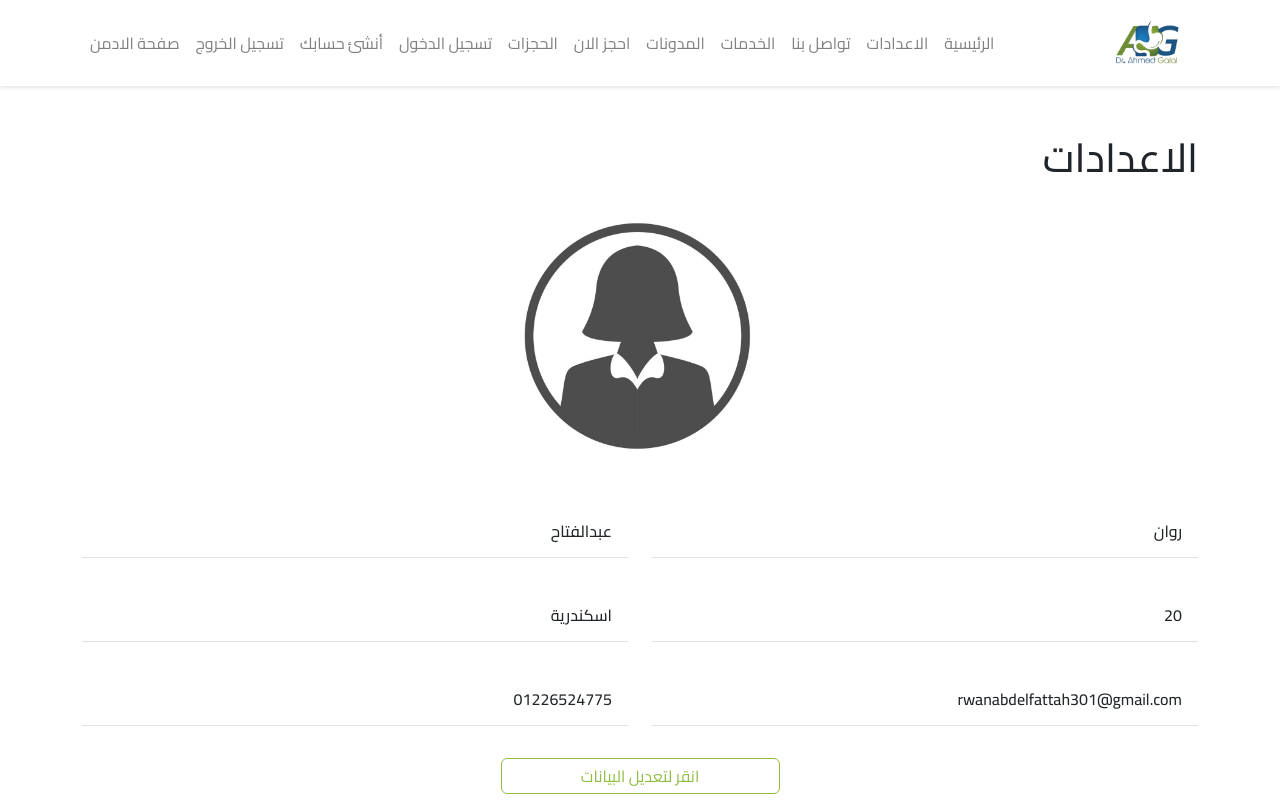
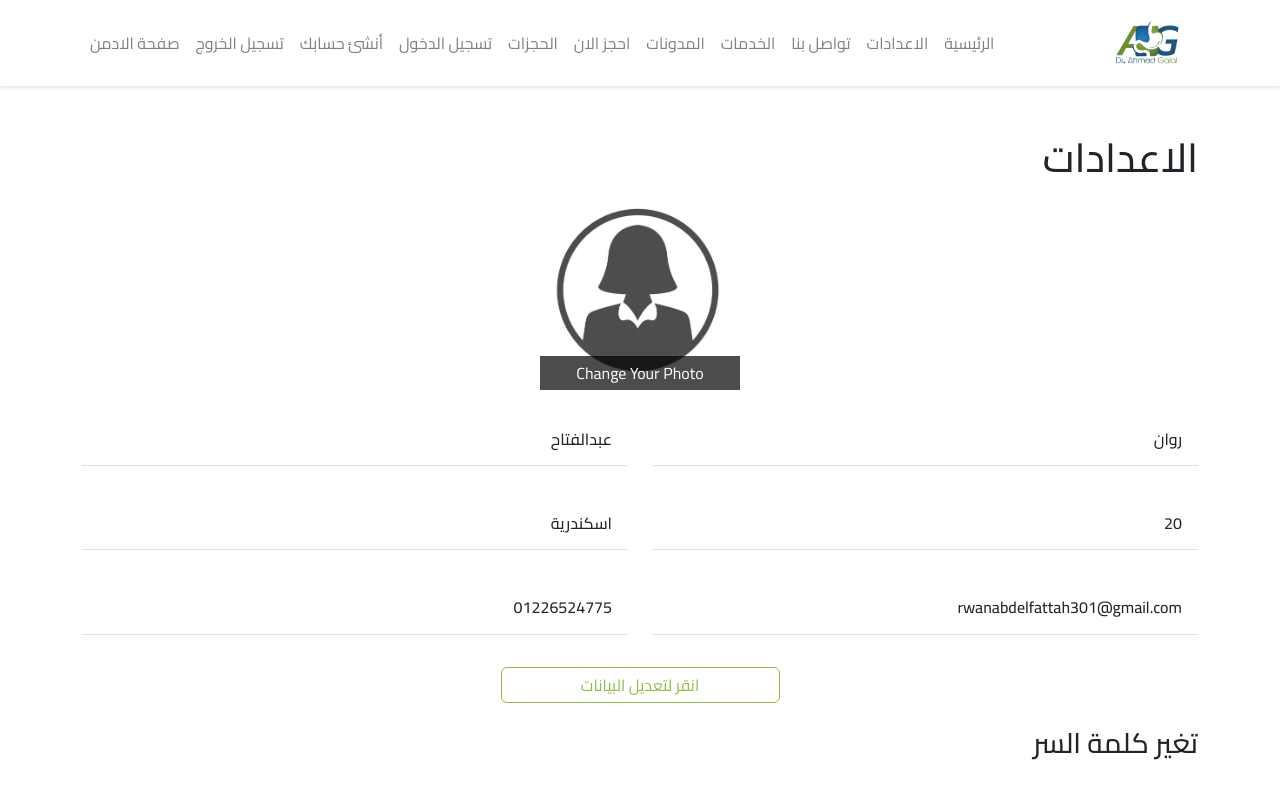
Before and after one commit to Alahly-hospital/ahmed-galal, a Next.js app: page /settings in a window 1280 px wide. Shown: the top 800 px of the page. Built offline with nearby package versions, Linux system fonts and the light colour scheme.

Commit message:
photo setting

```diff
--- a/app/settings/page.js
+++ b/app/settings/page.js
@@ -14,6 +14,7 @@ import {
   AiTwotoneCalendar,
   AiTwotoneHome,
 } from "react-icons/ai";
+import { BiCloudUpload } from "react-icons/bi";
 
 export default function Settings() {
   const [passwordchange, setPasswordchange] = useState(false);
@@ -85,6 +86,9 @@ export default function Settings() {
     validationSchema,
     onSubmit: updateInfo,
   });
+  const [selectImage, setSelectImage] = useState("");
+  const [selectedFile, setSelectedFile] = useState();
+
   return (
     <>
       <NavbarHeader />
@@ -92,44 +96,78 @@ export default function Settings() {
         <h1>الاعدادات </h1>
         <form onSubmit={formik.updateInfo}>
           <div className="row">
-            <div className="  d-flex justify-content-center   ">
-              <img src={profile.src} className="w-25" />
+            <label>
+              <div className="  d-flex justify-content-center  cursor-pointer">
+                <input
+                  type="file"
+                  hidden
+                  onChange={({ target }) => {
+                    if (target.files) {
+                      const file = target?.files[0];
+                      setSelectImage(URL.createObjectURL(file));
+                      setSelectedFile(file);
+                    }
+                  }}
+                />
+
+                {selectImage ? (
+                  <img
+                    src={selectImage}
+                    className=" rounded-circle"
+                    width={200}
+                    height={200}
+                  />
+                ) : (
+                  <>
+                    {" "}
+                    <div className="profile-container">
+                      <img
+                        src={profile.src}
+                        width={200}
+                        height={200}
+                        alt="User Profile Photo"
+                        className="profile-photo"
+                      />
+                      <div className="text-layer">Change Your Photo</div>
                     </div>
+                  </>
+                )}
+              </div>
+            </label>
+
             {userData.map((user) => {
               return (
                 <>
-                {!changeInput ?
+                  {!changeInput ? (
                     <>
                       <div className="col-md-6 mt-4  ">
                         <h6 className=" p-3 border-bottom">{user.fname}</h6>
-
                       </div>
                       <div className="col-md-6 mt-4   ">
                         <h6 className=" p-3 border-bottom ">{user.lname}</h6>
-
                       </div>
                       <div className="col-md-6 mt-4  ">
                         <h6 className=" p-3 border-bottom ">{user.age}</h6>
-
                       </div>
                       <div className="col-md-6 mt-4 ">
                         <h6 className=" p-3  border-bottom ">{user.country}</h6>
-
                       </div>
                       <div className="col-md-6 mt-4  ">
                         <h6 className=" p-3 border-bottom ">{user.email}</h6>
-
                       </div>
                       <div className="col-md-6 mt-4 ">
                         <h6 className=" p-3 border-bottom ">{user.phone}</h6>
-
                       </div>
                       <div className="col-md-12">
-               <button className="btn w-25 mx-auto d-block mt-4 settings-btn" onClick={changeInInput}>
+                        <button
+                          className="btn w-25 mx-auto d-block mt-4 settings-btn"
+                          onClick={changeInInput}
+                        >
                           انقر لتعديل البيانات
                         </button>
                       </div>
-             </>: (
+                    </>
+                  ) : (
                     <>
                       <div className="col-md-6 mt-4">
                         {formik.touched.fname && formik.errors.fname ? (
@@ -144,7 +182,7 @@ export default function Settings() {
                             name="fname"
                             id="fname"
                             onBlur={formik.handleBlur}
-                            value={ formik.values.fname|| user?.fname}
+                            value={formik.values.fname || user?.fname}
                             onChange={formik.handleChange}
                           />
 
@@ -165,7 +203,7 @@ export default function Settings() {
                             name="lname"
                             id="lname"
                             onBlur={formik.handleBlur}
-                            value={ formik.values.lname|| user?.lname}
+                            value={formik.values.lname || user?.lname}
                             onChange={formik.handleChange}
                           />
 
@@ -186,7 +224,7 @@ export default function Settings() {
                             name="age"
                             id="age"
                             onBlur={formik.handleBlur}
-                            value={ formik.values.age||user?.age }
+                            value={formik.values.age || user?.age}
                             onChange={formik.handleChange}
                           />
 
@@ -207,7 +245,7 @@ export default function Settings() {
                             id="email"
                             style={{ direction: "ltr", textAlign: "left" }}
                             onBlur={formik.handleBlur}
-                            value={ formik.values.email||user?.email }
+                            value={formik.values.email || user?.email}
                             onChange={formik.handleChange}
                           />
 
@@ -227,7 +265,7 @@ export default function Settings() {
                             name="country"
                             id="country"
                             onBlur={formik.handleBlur}
-                            value={ formik.values.country||user?.country}
+                            value={formik.values.country || user?.country}
                             onChange={formik.handleChange}
                           />
 
@@ -247,7 +285,7 @@ export default function Settings() {
                             name="phone"
                             id="phone"
                             onBlur={formik.handleBlur}
-                            value={ formik.values.phone||user?.phone }
+                            value={formik.values.phone || user?.phone}
                             onChange={formik.handleChange}
                           />
 
@@ -256,7 +294,7 @@ export default function Settings() {
                       </div>
                       <br></br>
                       <div className="col-md-12">
-                  <button className="btn w-25 mx-auto d-block mt-4 settings-btn" >
+                        <button className="btn w-25 mx-auto d-block mt-4 settings-btn">
                           ارسال التعديلات
                         </button>
                       </div>
@@ -268,7 +306,6 @@ export default function Settings() {
 
             <h3 className="mt-4 mb-4">تغير كلمة السر</h3>
             {!passwordchange ? (
-
               <div onClick={changePasseord} className="col-md-12">
                 <button className="btn w-25 mx-auto d-block mt-4 settings-btn">
                   انقر لتغير الباسورد
@@ -321,9 +358,7 @@ export default function Settings() {
                   </div>
                 </div>
                 <div className="col-md-12">
-                  <button
-                    className="btn w-25 mx-auto d-block mt-4 settings-btn"
-                  >
+                  <button className="btn w-25 mx-auto d-block mt-4 settings-btn">
                     تغير كلمة السر
                   </button>
                 </div>
--- a/app/settings/settings.scss
+++ b/app/settings/settings.scss
@@ -28,3 +28,26 @@
         color: white;
     }
 }
+.profile-container {
+  position: relative;
+  width: 200px;
+  height: 200px;
+}
+
+.profile-photo {
+  width: 100%;
+  height: 100%;
+  object-fit: cover;
+  border-radius: 50%;
+}
+
+.text-layer {
+  position: absolute;
+  bottom: 0;
+  left: 0;
+  right: 0;
+  background-color: rgba(0, 0, 0, 0.7);
+  color: white;
+  text-align: center;
+  padding: 5px;
+}
```
Lines whose indentation alone changed are shown as unchanged.
